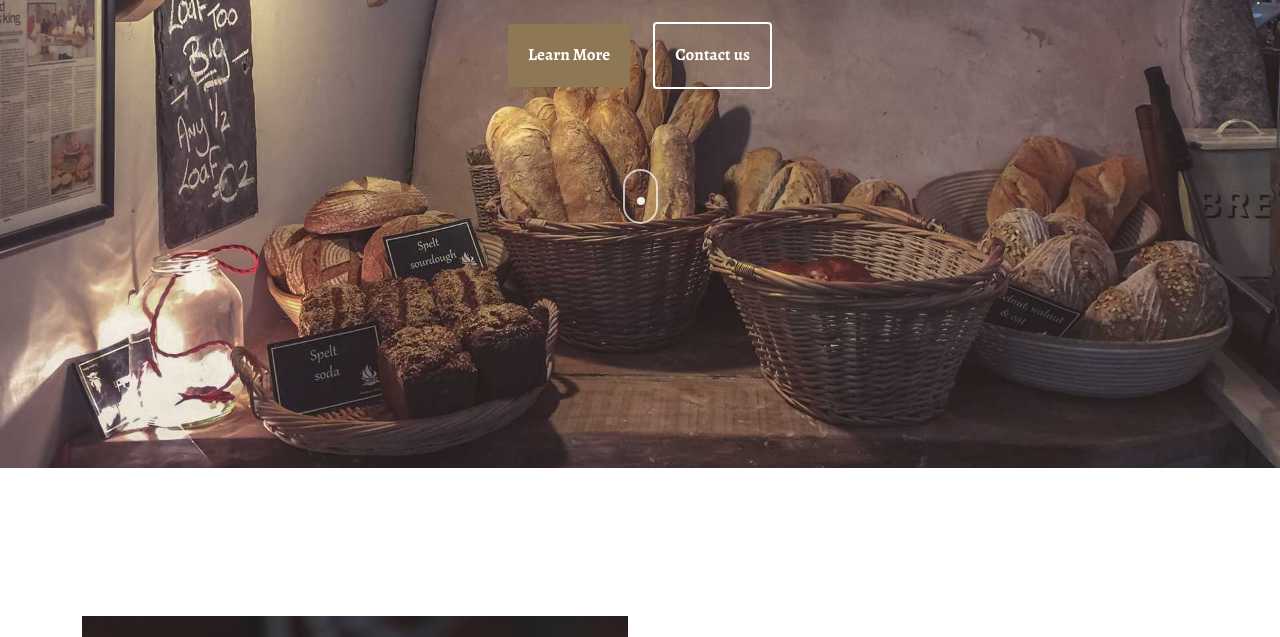
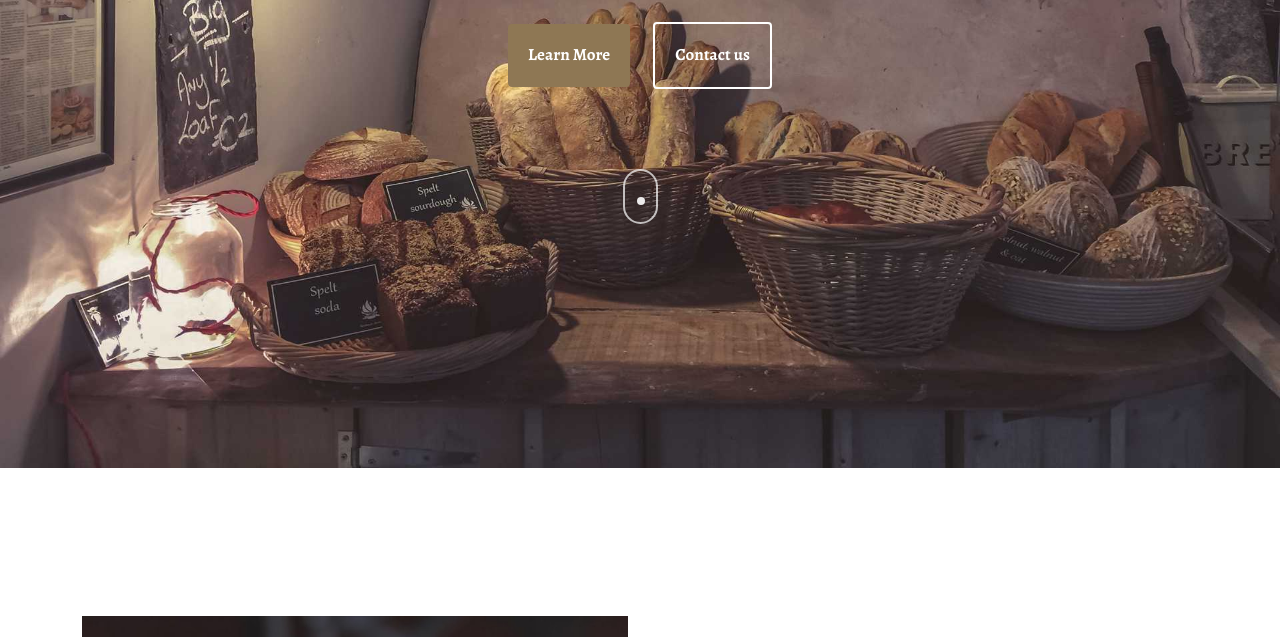
Before and after one commit to saraadel-2002/Bakery, a plain HTML site: page index.html in a window 1280 px wide. Shown: the part 412-1049 px from the top of the page. Drawn offline with nearby package versions, Linux system fonts and the light colour scheme.

Commit message:
change style

```diff
--- a/css/style.css
+++ b/css/style.css
@@ -4,7 +4,7 @@
 }
 body{
     font-family: "Alegreya", serif;
-    overflow: hidden;
+    /* overflow: hidden; */
 }
 /* ****************common********************* */
 img{
@@ -204,7 +204,8 @@ p{
 /* ********************home****************** */
 #home{
     background-image: url("../images/drew-coffman-1872.jpg");
-    background-size: cover;
+    background-size: 100% 100%;
+    background-position: center center;
     background-attachment: fixed;
     height: 110vh;
     overflow: auto;
```
